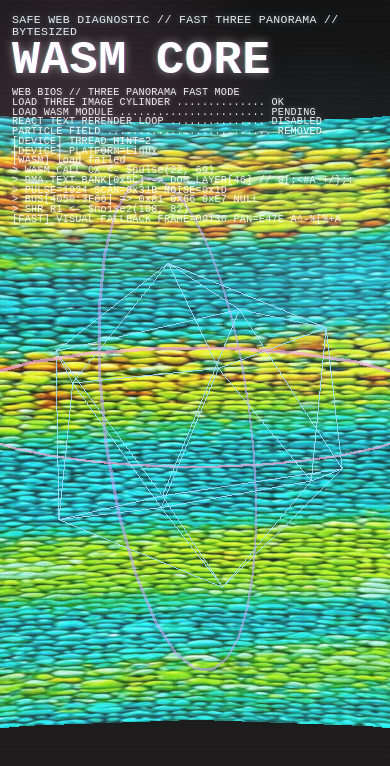
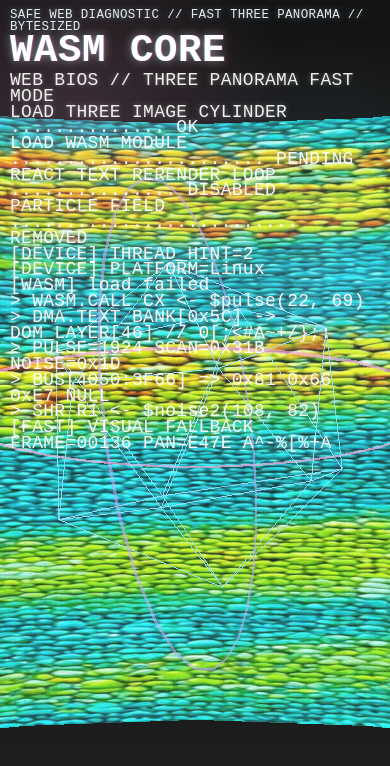
Before and after one commit to philipainsaar/wasmTerminal, a Next.js app: page / in a window 390 px wide. Shown: the top 766 px of the page. Built offline with nearby package versions, Linux system fonts and the light colour scheme; no server answers; a web font is replaced by a local one.

Commit message:
Add files via upload

```diff
--- a/app/globals.css
+++ b/app/globals.css
@@ -73,24 +73,24 @@ body {
   position: absolute;
   inset: 0;
   z-index: 3;
-  padding: max(14px, env(safe-area-inset-top)) max(12px, env(safe-area-inset-right)) max(12px, env(safe-area-inset-bottom))
-    max(12px, env(safe-area-inset-left));
+  padding: max(10px, env(safe-area-inset-top)) max(10px, env(safe-area-inset-right)) max(6px, env(safe-area-inset-bottom))
+    max(10px, env(safe-area-inset-left));
   display: flex;
   flex-direction: column;
-  gap: 10px;
+  gap: 8px;
   pointer-events: none;
 }
 
 .overlayHead {
   display: flex;
   flex-direction: column;
-  gap: 7px;
+  gap: 4px;
 }
 
 .overlayKicker {
   color: rgba(255, 255, 255, 0.9);
-  font-size: clamp(0.72rem, 1.65vw, 1.08rem);
-  line-height: 1.02;
+  font-size: clamp(0.82rem, 1.9vw, 1.28rem);
+  line-height: 0.95;
   letter-spacing: 0.03em;
   text-shadow: 0 0 6px rgba(143, 220, 255, 0.42);
 }
@@ -99,8 +99,8 @@ body {
   margin: 0;
   max-width: min(96vw, 1100px);
   color: #ffffff;
-  font-size: clamp(2.2rem, 9vw, 7.4rem);
-  line-height: 0.72;
+  font-size: clamp(1.8rem, 7.5vw, 5.9rem);
+  line-height: 0.7;
   letter-spacing: 0.015em;
   text-shadow:
     1px 0 0 rgba(255, 78, 211, 0.36),
@@ -115,26 +115,29 @@ body {
   gap: clamp(0.42rem, 1vw, 0.9rem);
   overflow: hidden;
   min-height: 0;
+  height: 100%;
+  align-items: stretch;
 }
 
 .terminalColumn {
   margin: 0;
   min-width: 0;
+  height: 100%;
   overflow: hidden;
   white-space: pre-wrap;
   word-break: break-word;
   color: rgba(255, 255, 255, 0.92);
   font-family: "Bytesized", ui-monospace, monospace;
-  font-size: clamp(0.58rem, 1vw, 0.9rem);
-  line-height: 0.98;
-  letter-spacing: 0.025em;
+  font-size: clamp(1.02rem, 2.08vw, 1.72rem);
+  line-height: 0.9;
+  letter-spacing: 0.018em;
   text-shadow: 0 0 5px rgba(255, 255, 255, 0.34);
   transform: translateZ(0);
 }
 
 .terminalColumn:nth-child(2) {
   opacity: 0.74;
-  transform: translate3d(0, -16px, 0);
+  transform: translate3d(0, -8px, 0);
 }
 
 @media (max-width: 760px) {
@@ -147,11 +150,15 @@ body {
   }
 
   .overlayTitle {
-    font-size: clamp(2rem, 12vw, 4.3rem);
+    font-size: clamp(1.65rem, 10vw, 3.4rem);
+  }
+
+  .overlayKicker {
+    font-size: clamp(0.78rem, 3vw, 1rem);
   }
 
   .terminalColumn {
-    font-size: clamp(0.6rem, 2.6vw, 0.86rem);
-    line-height: 0.96;
+    font-size: clamp(1rem, 4.6vw, 1.4rem);
+    line-height: 0.88;
   }
 }
```
